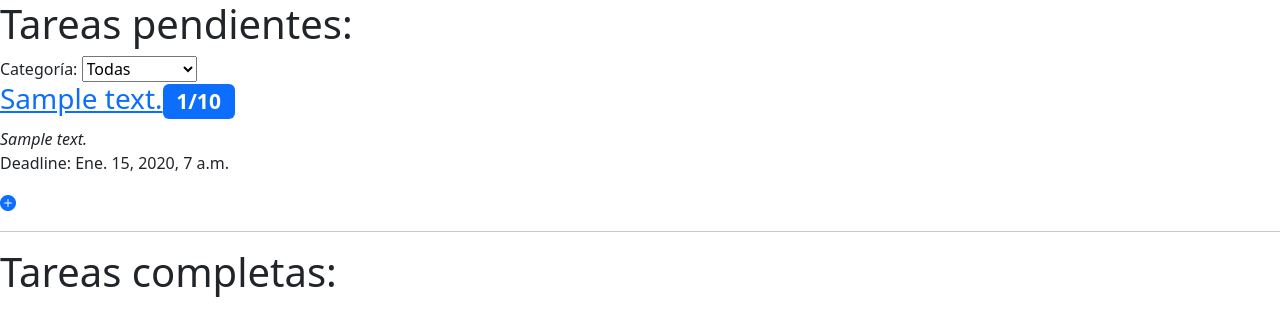
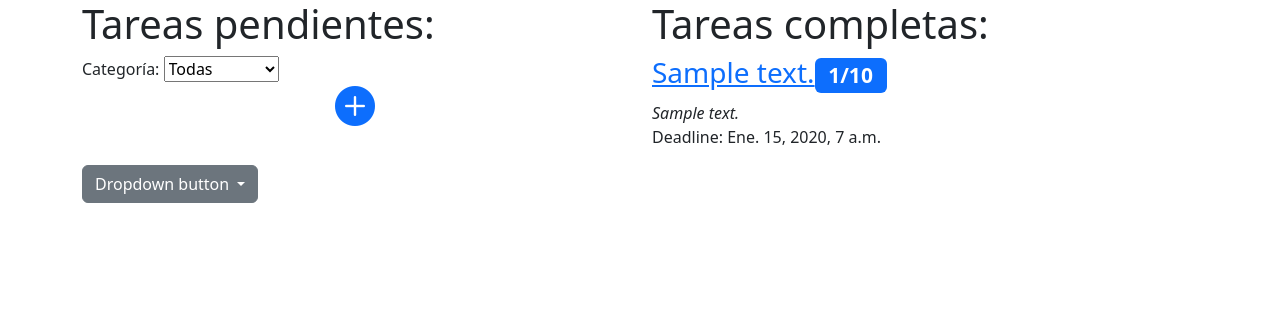
Before and after one commit to lautaronahuelp/TareaFina, a Django app: page / in a window 1280 px wide. Shown: the top 336 px of the page. Run offline with Django 3.2, Linux system fonts and the light colour scheme; a user stored in the database is signed in; tables that the repository leaves empty hold one stand-in row (values such as "Sample post").

Commit message:
Se crea modelo Color, Icono y se asocian a Categoria. Se agrega filtro tareas pendientes y completas

```diff
--- a/mysite/settings.py
+++ b/mysite/settings.py
@@ -25,7 +25,7 @@ SECRET_KEY = 'django-insecure-2(rqd1-(wm9qk^(!(@!sg5!du*quyc*6)$@3^8+3$xmdn6*hrr
 # SECURITY WARNING: don't run with debug turned on in production!
 DEBUG = True
 
-ALLOWED_HOSTS = ['127.0.0.1', '.pythonanywhere.com']
+ALLOWED_HOSTS = ['127.0.0.1', '.pythonanywhere.com', '192.168.100.4']
 
 
 # Application definition
--- a/tareas/admin.py
+++ b/tareas/admin.py
@@ -1,7 +1,9 @@
 from django.contrib import admin
-from .models import Tarea, Actividad, Reaccion, Categoria
+from .models import Tarea, Actividad, Reaccion, Categoria, Icono, Color
 
 admin.site.register(Tarea)
 admin.site.register(Actividad)
 admin.site.register(Reaccion)
 admin.site.register(Categoria)
+admin.site.register(Icono)
+admin.site.register(Color)
--- a/tareas/models.py
+++ b/tareas/models.py
@@ -2,11 +2,25 @@ from django.conf import settings
 from django.db import models
 from django.utils import timezone
 
+class Color(models.Model):
+    description = models.CharField(max_length=50)
+    hex_color = models.CharField(max_length=6, default='000000')
+
+    def __str__(self):
+        return self.description
+
+class Icono(models.Model):
+    description = models.CharField(max_length=100)
+    class_name = models.CharField(max_length=50)
+
+    def __str__(self):
+        return self.description
+
 class Categoria(models.Model):
     description = models.CharField(max_length=50)
     normalized = models.CharField(max_length=50)
-    icon = models.CharField(max_length=50)
-    color = models.CharField(max_length=6, default='000000')
+    icon = models.ForeignKey(Icono, on_delete=models.CASCADE, null=True, default=None)
+    color = models.ForeignKey(Color, on_delete=models.CASCADE, null=True, default=None)
     author = models.ForeignKey(settings.AUTH_USER_MODEL, on_delete=models.CASCADE, default=1)
 
     def __str__(self):
@@ -27,15 +41,20 @@ class Tarea(models.Model):
     def __str__(self):
         return self.description
 
-    def completar_act(self):
-        if(self.act_completas < self.act_total):
-            self.act_completas += 1
-            self.save()
-
     def agregar_act(self):
         if(self.completed_date == None):
             self.act_total += 1
             self.save()
+
+    def completar_act(self):
+        if(self.act_completas < self.act_total):
+            self.act_completas += 1
+            if(self.act_completas == self.act_total):
+                self.completed_date = timezone.now()
+            self.save()
+
+    def estaCompleta(self):
+        return self.completed_date != None
 
 class Reaccion(models.Model):
     description = models.CharField(max_length=100)
--- a/tareas/templates/tareas/base.html
+++ b/tareas/templates/tareas/base.html
@@ -8,8 +8,10 @@
     <title>Tarea Fina</title>
 </head>
 <body>
+    <div class="container">
     {% block content %}
     {% endblock %}
+    </div>
     <script src="https://cdn.jsdelivr.net/npm/bootstrap@5.3.2/dist/js/bootstrap.bundle.min.js" integrity="sha384-C6RzsynM9kWDrMNeT87bh95OGNyZPhcTNXj1NW7RuBCsyN/o0jlpcV8Qyq46cDfL" crossorigin="anonymous"></script>
 </body>
 </html>
--- a/tareas/templates/tareas/crear_cat.html
+++ b/tareas/templates/tareas/crear_cat.html
@@ -1,8 +1,8 @@
 {% extends 'tareas/base.html' %}
 
 {% block content %}
-<h1><a href="{% url 'tarea_fina' pk_t %}"><i class="bi bi-arrow-left-circle"></i></a>{{ tarea }}</h1>
-<h2>Nueva actividad:</h2>
+<h1><a href="{% url 'tarea_fina' tarea.pk %}"><i class="bi bi-arrow-left-circle"></i></a>{{ tarea }}</h1>
+<h2>Nueva categoria:</h2>
 <form method="POST" action="">
     {% csrf_token %}
     {{ form.as_p }}
--- a/tareas/templates/tareas/lista_tareas.html
+++ b/tareas/templates/tareas/lista_tareas.html
@@ -1,6 +1,8 @@
 {% extends 'tareas/base.html' %}
 
 {% block content %}
+    <div class="row">
+    <div class="col-12 col-md-6">
     <h1>Tareas pendientes:</h1>
     <label for="categoria">Categoría:</label>
     <select name="categoria" id="categoria" onchange="location = this.value;">
@@ -18,11 +20,35 @@
         {% endfor %}
     </select>
     {% for tarea in lista %}
+    {% if not tarea.estaCompleta %}
         <a href="{% url 'tarea_fina' tarea.pk %}"><h3>{{ tarea.description }}<span class="badge bg-primary">{{ tarea.act_completas }}/{{ tarea.act_total }}</span></h3></a>
-        <i class="bi bi-{{tarea.category.icon}}" style="color: #{{tarea.category.color}};">{{tarea.category.description}}</i>
+        <i class="bi bi-{{tarea.category.icon.class_name}}" style="color: #{{tarea.category.color.hex_color}};">{{tarea.category.description}}</i>
         <p>Deadline: {{ tarea.deadline_date }}</p>
+    {% endif %}
     {% endfor %}
-    <a href="{% url 'tarea_agregar' %}"><i class="bi bi-plus-circle-fill"></i></a>
-    <hr>
+    <div class="text-center">
+        <a href="{% url 'tarea_agregar' %}"><i class="h1 bi bi-plus-circle-fill"></i></a>
+    </div>
+    </div>
+    <div class="col">
     <h1>Tareas completas:</h1>
+    {% for tarea in lista %}
+    {% if tarea.estaCompleta %}
+        <a href="{% url 'tarea_fina' tarea.pk %}"><h3>{{ tarea.description }}<span class="badge bg-primary">{{ tarea.act_completas }}/{{ tarea.act_total }}</span></h3></a>
+        <i class="bi bi-{{tarea.category.icon.class_name}}" style="color: #{{tarea.category.color.hex_color}};">{{tarea.category.description}}</i>
+        <p>Deadline: {{ tarea.deadline_date }}</p>
+    {% endif %}
+    {% endfor %}
+    </div>
+    </div>
+    <div class="dropdown">
+        <button class="btn btn-secondary dropdown-toggle" type="button" data-bs-toggle="dropdown" aria-expanded="false">
+          Dropdown button
+        </button>
+        <ul class="dropdown-menu">
+          <li><a class="dropdown-item" href="#"><i class="bi bi-house"></i>Action</a></li>
+          <li><a class="dropdown-item" href="#"><i class="bi bi-book"></i>Another action</a></li>
+          <li><a class="dropdown-item" href="#"><i class="bi bi-hospital"></i>Something else here</a></li>
+        </ul>
+    </div>
 {% endblock %}
--- a/tareas/views.py
+++ b/tareas/views.py
@@ -1,8 +1,8 @@
 import unicodedata
 from django.shortcuts import render, redirect, get_object_or_404
 from django.contrib.auth.decorators import login_required
-from .models import Tarea, Actividad, Categoria
-from .forms import ActividadForm, TareaForm, SelCategoriaForm
+from .models import Tarea, Actividad, Categoria, Icono
+from .forms import ActividadForm, TareaForm, SelCategoriaForm, CategoriaForm
 
 @login_required
 def lista_tareas(request, category = None):
@@ -91,6 +91,8 @@ def tarea_crear_cat(request, pk_t):
     tarea = get_object_or_404(Tarea, pk=pk_t)
     if request.method == 'POST':
         form = CategoriaForm(request.POST)
+        form.fields['icon'].queryset = Icono.objects.all()
     else:
         form = CategoriaForm()
+        form.fields['icon'].queryset = Icono.objects.all()
     return render(request, 'tareas/crear_cat.html', {'form': form, 'tarea': tarea,})
```
Also changed, not shown: tareas/forms.py (+9 -3 lines), tareas/migrations/0010_icono.py (added), tareas/migrations/0011_remove_categoria_icon.py (added), tareas/migrations/0012_categoria_icon.py (added), tareas/migrations/0013_auto_20240226_1402.py (added), tareas/migrations/0014_categoria_color.py (added).
